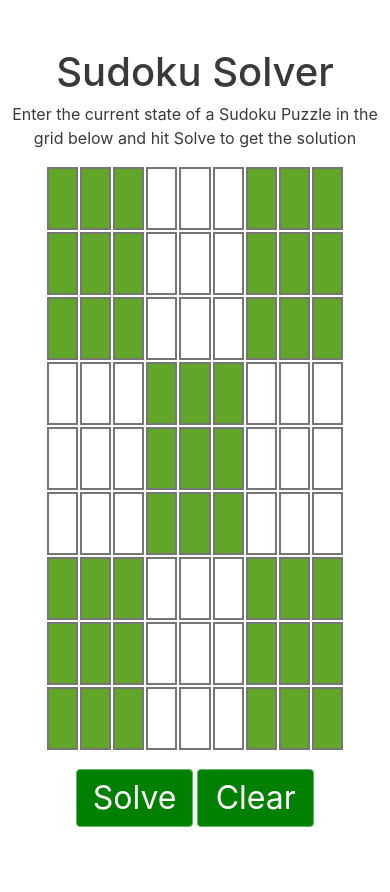
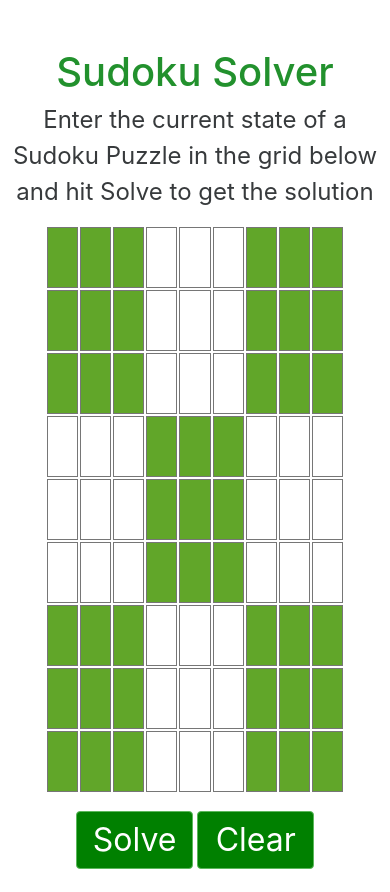
Before and after one commit to nurelahi/SudokuSolver, a plain HTML site: page www/index.html in a window 390 px wide. Before the commit the page ends 850 px from the top, so only its background shows below. Drawn offline with Linux system fonts and the light colour scheme; some packages are replaced by stand-ins of ours.

Commit message:
Fixed Screen sizes

```diff
--- a/www/css/index.css
+++ b/www/css/index.css
@@ -20,6 +20,10 @@ p {
 	margin:2%;
 }
 
+h1 {
+	color: #22912d !important;
+    font-weight: bold;
+}
 
 .cube1{
 	background-color:white;
@@ -69,15 +73,17 @@ p {
 @media only screen
 and (min-device-width : 190px)
 and (max-device-width : 320px) {
+
 	input[type=number] {
 		border-style: solid;
-    border-width: 2px;
+		border-width: 1px;
 		text-align: center;
 		width: 8%;
 		height: 8%;
 		display:inline;
 		padding:0;
 	}
+
 }
 
 
@@ -103,13 +109,17 @@ and (min-device-width : 640px) {
 
 	input[type=number] {
 		border-style: solid;
-		border-width: 2px;
+		border-width: 1px;
 		text-align: center;
 		width: 8%;
 		height: 11%;
 		display:inline;
 		padding-left:0;
 		font-size: 300%;
+	}
+
+	p {
+		font-size: 1.5em;
 	}
 }
 
```
Lines whose indentation alone changed are shown as unchanged.
